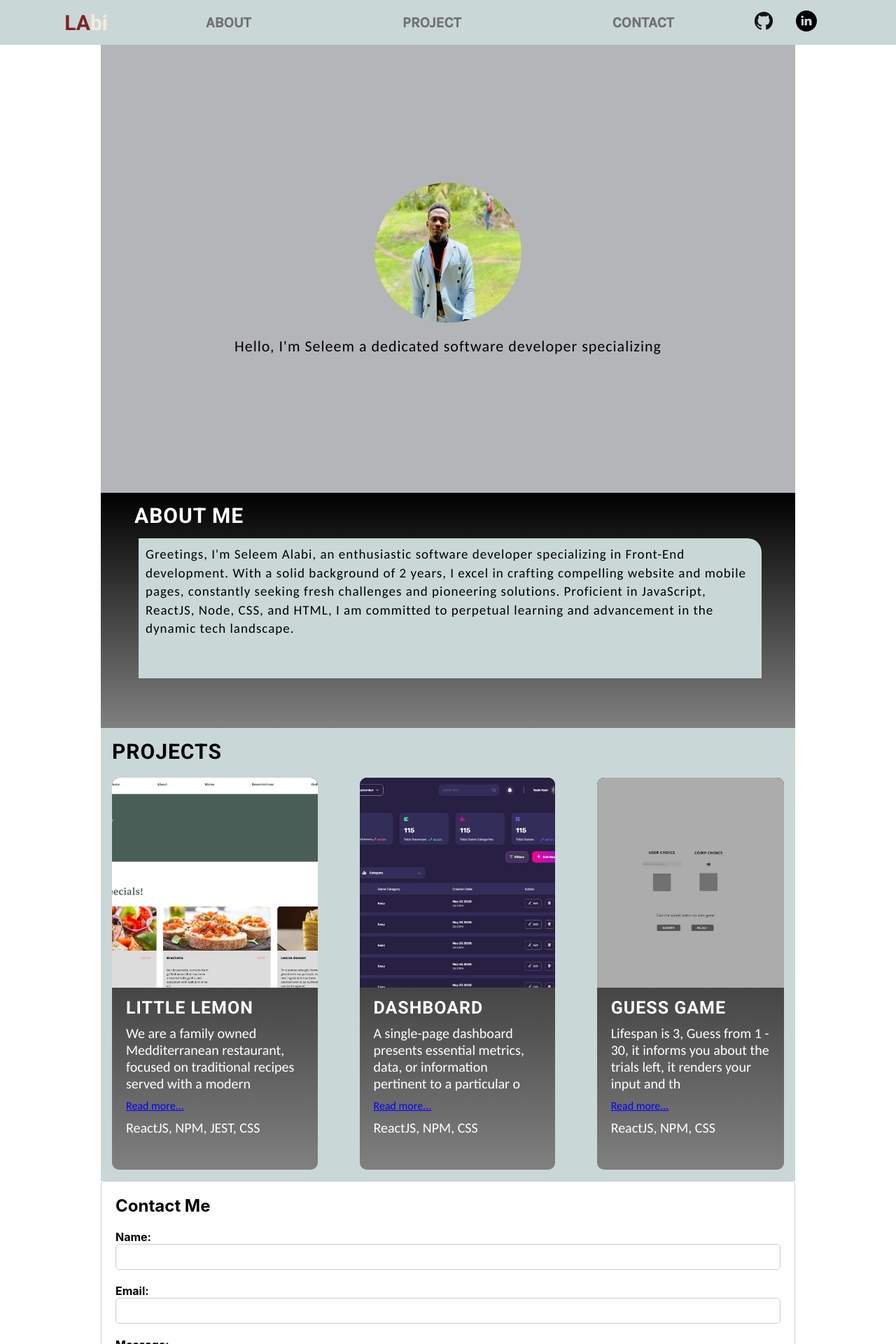
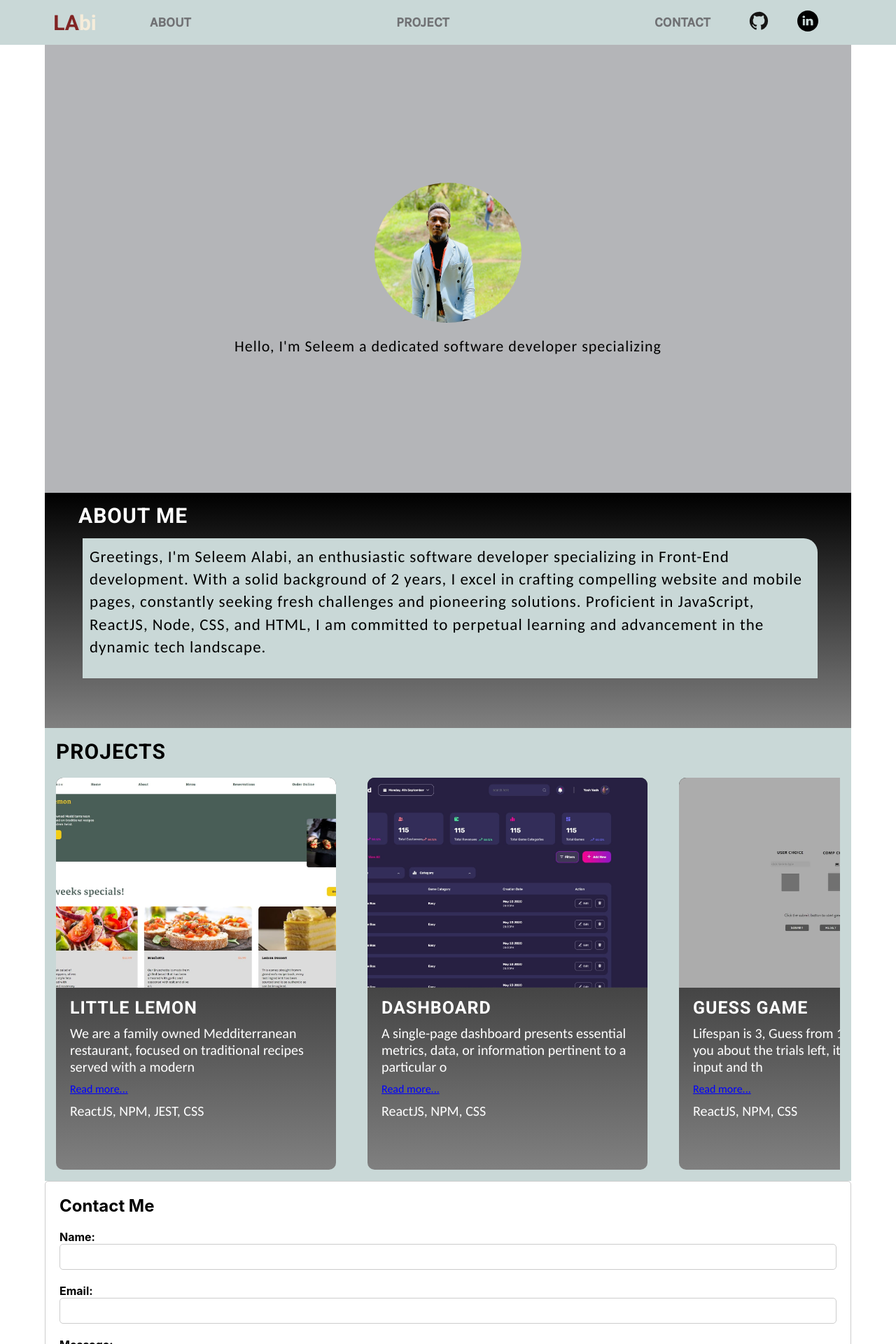
Before and after one commit to leem-dev/labi-portfolio, a React (Create React App) app: page / in a window 1280 px wide. Shown: the top 1920 px of the page at 70% size. Built offline with nearby package versions, Linux system fonts and the light colour scheme; some icons are missing.

Commit message:
contactme

```diff
--- a/src/component/footer-component.jsx
+++ b/src/component/footer-component.jsx
@@ -1,8 +1,10 @@
+import ShowPage from "./header-component/showPage-component";
+
 const Footer = () => {
   return (
     <>
       <div></div>
-      <div></div>
+      <ShowPage />
     </>
   );
 };
--- a/src/component/header-component/header-styles.css
+++ b/src/component/header-component/header-styles.css
@@ -1,10 +1,11 @@
 #header {
   background: #c9d8d7;
+  padding: 0rem 10rem;
 }
 
 .header-container {
   height: 8vh;
-  margin: 0rem 15rem;
+
   display: flex;
   align-items: center;
 }
@@ -30,8 +31,7 @@
 }
 
 .header-ul {
-  /* margin: 0rem 8rem; */
-  padding: 0rem 3rem;
+  margin: 0rem 2rem;
   width: 100%;
   display: flex;
   justify-content: space-between;
@@ -45,7 +45,7 @@
 .header-ul li a {
   font-family: "Karla", sans-serif;
 
-  font-size: 25px;
+  font-size: 23px;
   font-weight: 600;
   text-decoration: none;
   color: #707174;
@@ -108,38 +108,33 @@
 /* MOBILE RESPONSIVENESS */
 
 @media (max-width: 575.98px) {
+  #header {
+    padding: 0rem 1rem;
+  }
+
   .header-container {
-    margin: 0rem 2rem;
+    position: relative;
+  }
+
+  .header-text {
+    width: 100px;
   }
 
   .header-ul {
     display: none;
   }
+
+  .svg-container {
+    width: 150px;
+  }
 }
 
 @media (min-width: 768px) {
-  .header-container {
-    margin: 0rem 3rem;
-  }
-
-  .header-ul {
-    margin: 0rem 3rem;
+  #header {
+    padding: 0rem 2rem;
   }
 
   .header-ul li a {
-    /* font-size: 17px; */
+    font-size: 19px;
   }
 }
-
-@media (min-width: 992px) {
-  .header-container {
-    /* padding: 0rem 4rem; */
-  }
-
-  .header-ul li a {
-    font-size: 21px;
-  }
-}
-
-/* @media (min-width: 1200px) {
-} */
--- a/src/component/main-component/main-styles.css
+++ b/src/component/main-component/main-styles.css
@@ -109,13 +109,12 @@
     height: 70vh;
     border-radius: 0px;
     margin-top: 0px;
-    padding: 0rem 1rem;
   }
 
   .typing-container p {
-    font-size: 18px;
+    font-size: 20px;
     text-transform: uppercase;
-    margin: 0rem 1rem;
+    margin: 0rem 2rem;
   }
 
   .dev-img {
@@ -127,7 +126,7 @@
     margin: 0rem;
     border-radius: 0px;
     padding: 10px;
-    height: 77vh;
+    height: 60vh;
   }
 
   .about-container h3 {
@@ -137,7 +136,7 @@
   }
 
   .about-details {
-    height: 470px;
+    height: 350px;
   }
 
   .about-details p {
@@ -151,20 +150,20 @@
 
 @media (min-width: 768px) {
   .main-container {
-    padding: 0rem 5rem;
+    margin: 0rem;
   }
 
   .typing-container p {
-    font-size: 25px;
+    font-size: 22px;
 
-    margin: 0rem 2rem;
+    margin: 0rem 4rem;
   }
   .about-container {
     height: 40vh;
   }
 
   .about-details p {
-    height: 27vh;
+    height: 25vh;
     font-size: 17px;
   }
 
@@ -189,7 +188,7 @@
 
   .about-details p {
     height: 25vh;
-    font-size: 19px;
+    font-size: 23px;
   }
 
   .scroll-up {
--- a/src/component/main-component/project-section/project-card-component.css
+++ b/src/component/main-component/project-section/project-card-component.css
@@ -15,18 +15,24 @@
 }
 
 .project-container {
-  display: grid;
-  grid-template-columns: 1fr 1fr 1fr;
-  gap: 20px;
+  /* display: grid;
+  grid-template-columns: 1fr 1fr;
+  gap: 20px; */
+
+  display: flex;
+  gap: 45px;
+
+  overflow-x: auto;
+  max-width: 100%;
 }
 
 .project-box {
-  /* background: #c9d8d7; */
   background: linear-gradient(to bottom, black, gray);
 
   height: 70vh;
   border-radius: 10px;
-
+  width: 400px;
+  flex-shrink: 0;
   animation: slideInFromRight 0.55s ease-in-out;
 }
 
@@ -94,29 +100,22 @@
   }
 
   .project-container {
-    margin: 0rem;
-    display: flex;
-    flex-direction: column;
     gap: 20px;
   }
 
   .project-box {
     height: 75vh;
+    width: 320px;
   }
 }
 
 @media (min-width: 768px) {
-  .project-container {
+  /* .project-container {
     display: grid;
     grid-template-columns: 1fr 1fr;
     gap: 60px;
-  }
+  } */
 }
 
 @media (min-width: 1024px) {
-  .project-container {
-    display: flex;
-
-    overflow-y: auto;
-  }
 }
```
